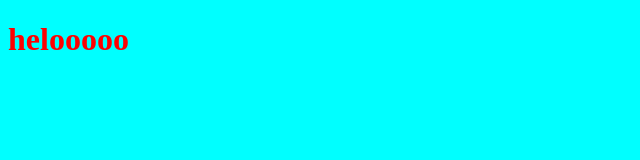
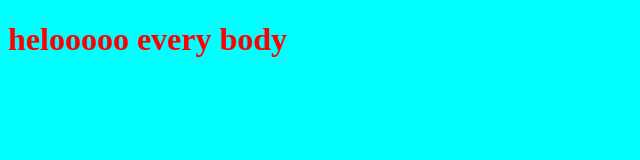
Before and after one commit to AbdularhmanA/myproject, a plain HTML site: page index.html in a window 1280 px wide. Shown: the whole page, without its empty margins (0-640 px from the left). Drawn offline with Linux system fonts and the light colour scheme.

Commit message:
ecit html

```diff
--- a/index.html
+++ b/index.html
@@ -7,7 +7,7 @@
     <link rel="stylesheet" href="style.css">
 </head>
 <body>
-    <h1>helooooo</h1>
+    <h1>helooooo every body</h1>
     <script src="app.js"></script>
 </body>
 </html>
```
